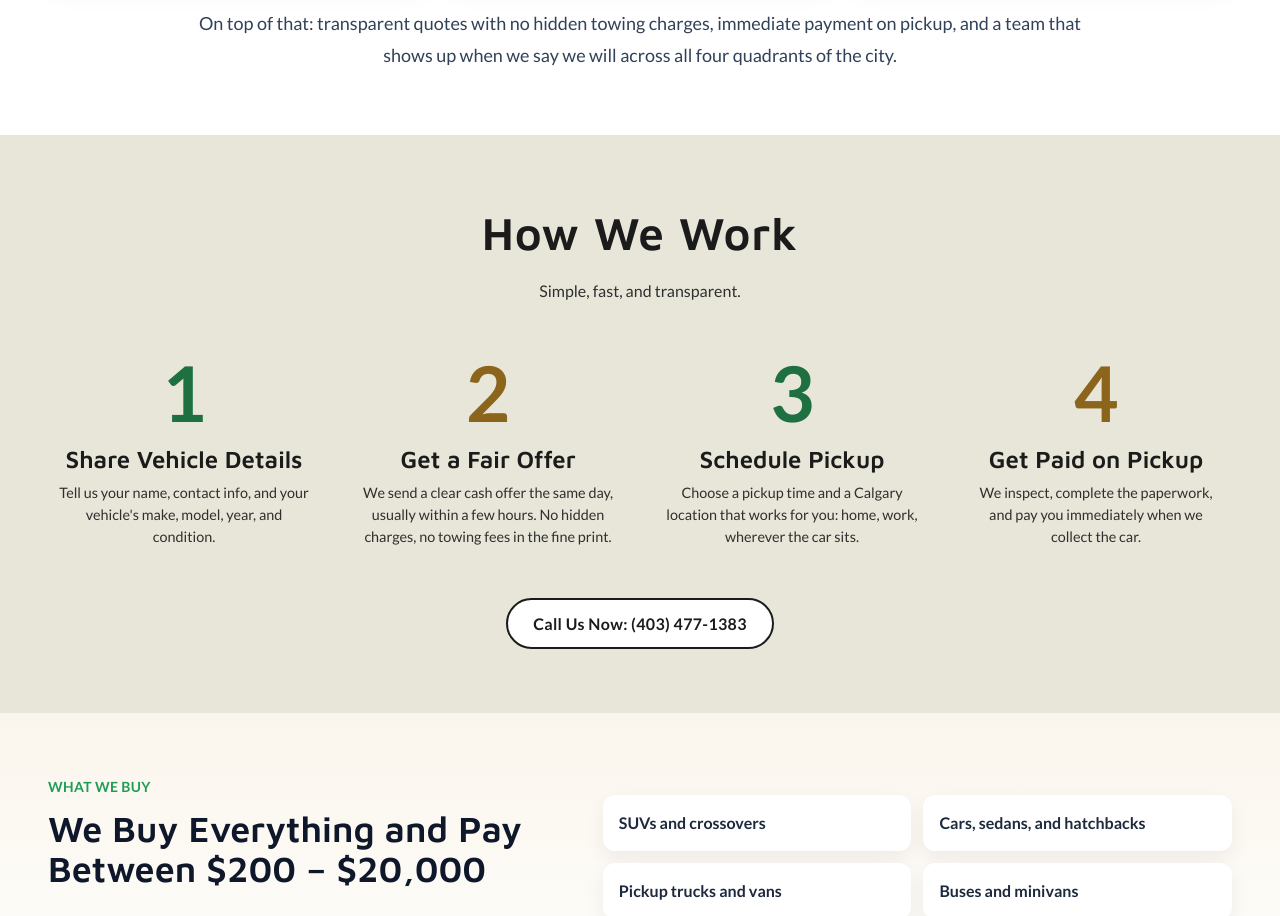
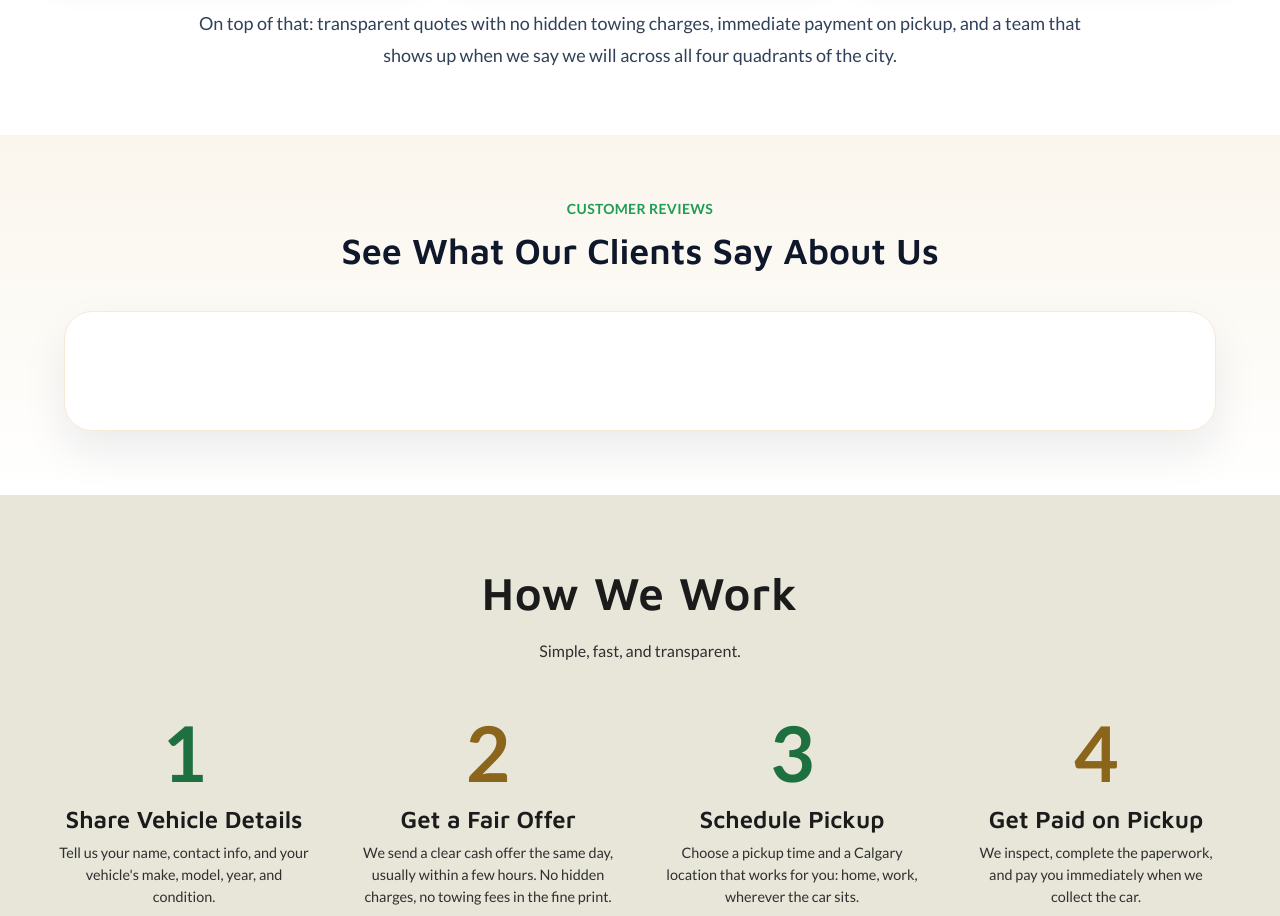
Before and after one commit to jawadamin99/maplecashforcars, a Next.js app: page / in a window 1280 px wide. Shown: the part 3260-4176 px from the top of the page. Built offline with nearby package versions, Linux system fonts and the light colour scheme.

Commit message:
internal linking

```diff
--- a/app/cash-for-cars-airdrie/page.tsx
+++ b/app/cash-for-cars-airdrie/page.tsx
@@ -6,6 +6,7 @@ import CityDetailSections, { type CityDetailSection } from "../components/city-d
 import CityPageJsonLd from "../components/city-page-json-ld";
 import SiteFooter from "../components/site-footer";
 import SiteHeader from "../components/site-header";
+import TrustindexSection from "../components/trustindex-section";
 
 const phoneDisplay = "(403) 477-1383";
 const phoneHref = "tel:+14034771383";
@@ -288,6 +289,8 @@ export default function CashForCarsAirdriePage() {
           </div>
         </section>
 
+        <TrustindexSection />
+
         <section className="section-green-tint px-4 py-14 md:px-8 lg:px-12">
           <div className="mx-auto max-w-7xl">
             <h2 className="text-center text-4xl font-black text-slate-950">
--- a/app/cash-for-cars-cochrane/page.tsx
+++ b/app/cash-for-cars-cochrane/page.tsx
@@ -6,6 +6,7 @@ import CityDetailSections, { type CityDetailSection } from "../components/city-d
 import CityPageJsonLd from "../components/city-page-json-ld";
 import SiteFooter from "../components/site-footer";
 import SiteHeader from "../components/site-header";
+import TrustindexSection from "../components/trustindex-section";
 
 const phoneDisplay = "(403) 477-1383";
 const phoneHref = "tel:+14034771383";
@@ -276,6 +277,8 @@ export default function CashForCarsCochranePage() {
           </div>
         </section>
 
+        <TrustindexSection />
+
         <section className="section-green-tint px-4 py-14 md:px-8 lg:px-12">
           <div className="mx-auto max-w-7xl">
             <h2 className="text-center text-4xl font-black text-slate-950">
--- a/app/cash-for-cars-lethbridge/page.tsx
+++ b/app/cash-for-cars-lethbridge/page.tsx
@@ -6,6 +6,7 @@ import CityDetailSections, { type CityDetailSection } from "../components/city-d
 import CityPageJsonLd from "../components/city-page-json-ld";
 import SiteFooter from "../components/site-footer";
 import SiteHeader from "../components/site-header";
+import TrustindexSection from "../components/trustindex-section";
 
 const phoneDisplay = "(403) 477-1383";
 const phoneHref = "tel:+14034771383";
@@ -311,6 +312,8 @@ export default function CashForCarsLethbridgePage() {
           </div>
         </section>
 
+        <TrustindexSection />
+
         <section className="section-green-tint px-4 py-14 md:px-8 lg:px-12">
           <div className="mx-auto max-w-7xl">
             <h2 className="text-center text-4xl font-black text-slate-950">
--- a/app/cash-for-cars-red-deer/page.tsx
+++ b/app/cash-for-cars-red-deer/page.tsx
@@ -6,6 +6,7 @@ import CityDetailSections, { type CityDetailSection } from "../components/city-d
 import CityPageJsonLd from "../components/city-page-json-ld";
 import SiteFooter from "../components/site-footer";
 import SiteHeader from "../components/site-header";
+import TrustindexSection from "../components/trustindex-section";
 
 const phoneDisplay = "(403) 477-1383";
 const phoneHref = "tel:+14034771383";
@@ -294,6 +295,8 @@ export default function CashForCarsRedDeerPage() {
           </div>
         </section>
 
+        <TrustindexSection />
+
         <section className="section-green-tint px-4 py-14 md:px-8 lg:px-12">
           <div className="mx-auto max-w-7xl">
             <h2 className="text-center text-4xl font-black text-slate-950">
--- a/app/cash-for-scrap-cars/page.tsx
+++ b/app/cash-for-scrap-cars/page.tsx
@@ -5,6 +5,7 @@ import CityLeadForm from "../components/city-lead-form";
 import JsonLd from "../components/json-ld";
 import SiteFooter from "../components/site-footer";
 import SiteHeader from "../components/site-header";
+import TrustindexSection from "../components/trustindex-section";
 
 const phoneDisplay = "(403) 477-1383";
 const phoneHref = "tel:+14034771383";
@@ -416,6 +417,8 @@ export default function CashForScrapCarsPage() {
           </div>
         </section>
 
+        <TrustindexSection />
+
         <section className="cta-dark px-4 py-14 md:px-8 lg:px-12">
           <div className="mx-auto max-w-5xl text-center">
             <p className="cta-eyebrow">Get Your Cash Offer for Your Scrap Car Today</p>
--- a/app/components/location-page.tsx
+++ b/app/components/location-page.tsx
@@ -5,6 +5,7 @@ import CityLeadForm from "./city-lead-form";
 import CityPageJsonLd from "./city-page-json-ld";
 import SiteFooter from "./site-footer";
 import SiteHeader from "./site-header";
+import TrustindexSection from "./trustindex-section";
 
 const phoneDisplay = "(403) 477-1383";
 const phoneHref = "tel:+14034771383";
@@ -145,6 +146,8 @@ export default function LocationPage({ data }: { data: LocationPageData }) {
             </div>
           </div>
         </section>
+
+        <TrustindexSection />
 
         <section className="section-green-tint px-4 py-14 md:px-8 lg:px-12">
           <div className="mx-auto max-w-7xl">
--- /dev/null
+++ b/app/components/trustindex-section.tsx
@@ -0,0 +1,31 @@
+import Script from "next/script";
+
+type TrustindexSectionProps = {
+  title?: string;
+};
+
+export default function TrustindexSection({
+  title = "See What Our Clients Say About Us",
+}: TrustindexSectionProps) {
+  return (
+    <section className="section-red-tint px-4 py-16 md:px-8 lg:px-12">
+      <div className="mx-auto max-w-7xl">
+        <div className="mx-auto max-w-4xl text-center">
+          <p className="text-sm font-bold uppercase tracking-wide text-[var(--brand-green)]">
+            Customer Reviews
+          </p>
+          <h2 className="mt-3 text-4xl font-black text-slate-900">{title}</h2>
+        </div>
+        <div className="trustindex-inline-shell mx-auto mt-10 max-w-6xl rounded-[28px] border border-[color-mix(in_srgb,var(--brand-red)_18%,white)] bg-white p-5 shadow-[0_20px_45px_rgba(15,23,42,0.08)] md:p-7">
+          <Script src="https://cdn.trustindex.io/loader.js" strategy="afterInteractive" />
+          <div
+            dangerouslySetInnerHTML={{
+              __html:
+                "<div src='https://cdn.trustindex.io/loader.js?910be93777ed0328f0269693ad9'></div>",
+            }}
+          />
+        </div>
+      </div>
+    </section>
+  );
+}
--- a/app/globals.css
+++ b/app/globals.css
@@ -1073,6 +1073,10 @@ h1, h2, h3, h4, h5, h6 {
     padding: 3rem 1.5rem 1.5rem;
 }
 
+.trustindex-inline-shell {
+    min-height: 120px;
+}
+
 .footer-inner {
     max-width: 1200px;
     margin: 0 auto;
--- a/app/junk-car-removal/page.tsx
+++ b/app/junk-car-removal/page.tsx
@@ -5,6 +5,7 @@ import CityLeadForm from "../components/city-lead-form";
 import JsonLd from "../components/json-ld";
 import SiteFooter from "../components/site-footer";
 import SiteHeader from "../components/site-header";
+import TrustindexSection from "../components/trustindex-section";
 
 const phoneDisplay = "(403) 477-1383";
 const phoneHref = "tel:+14034771383";
@@ -384,6 +385,8 @@ export default function JunkCarRemovalPage() {
           </div>
         </section>
 
+        <TrustindexSection />
+
         <section className="cta-dark px-4 py-14 md:px-8 lg:px-12">
           <div className="mx-auto max-w-5xl text-center">
             <p className="cta-eyebrow">Get That Junk Car Gone</p>
--- a/app/page.tsx
+++ b/app/page.tsx
@@ -5,6 +5,7 @@ import Image from "next/image";
 import Link from "next/link";
 import SiteFooter from "./components/site-footer";
 import SiteHeader from "./components/site-header";
+import TrustindexSection from "./components/trustindex-section";
 
 const steps = [
   {
@@ -420,6 +421,8 @@ export default function Home() {
         </div>
       </section>
 
+      <TrustindexSection />
+
       <section className="process-block px-4 py-16 md:px-8 lg:px-12">
         <div className="mx-auto max-w-7xl">
           <div className="process-hero">
--- a/app/scrap-car-removal/page.tsx
+++ b/app/scrap-car-removal/page.tsx
@@ -5,6 +5,7 @@ import CityLeadForm from "../components/city-lead-form";
 import JsonLd from "../components/json-ld";
 import SiteFooter from "../components/site-footer";
 import SiteHeader from "../components/site-header";
+import TrustindexSection from "../components/trustindex-section";
 
 const phoneDisplay = "(403) 477-1383";
 const phoneHref = "tel:+14034771383";
@@ -412,6 +413,8 @@ export default function ScrapCarRemovalPage() {
           </div>
         </section>
 
+        <TrustindexSection />
+
         <section className="cta-dark px-4 py-14 md:px-8 lg:px-12">
           <div className="mx-auto max-w-5xl text-center">
             <p className="cta-eyebrow">Scrap Your Car the Smart Way</p>
```
